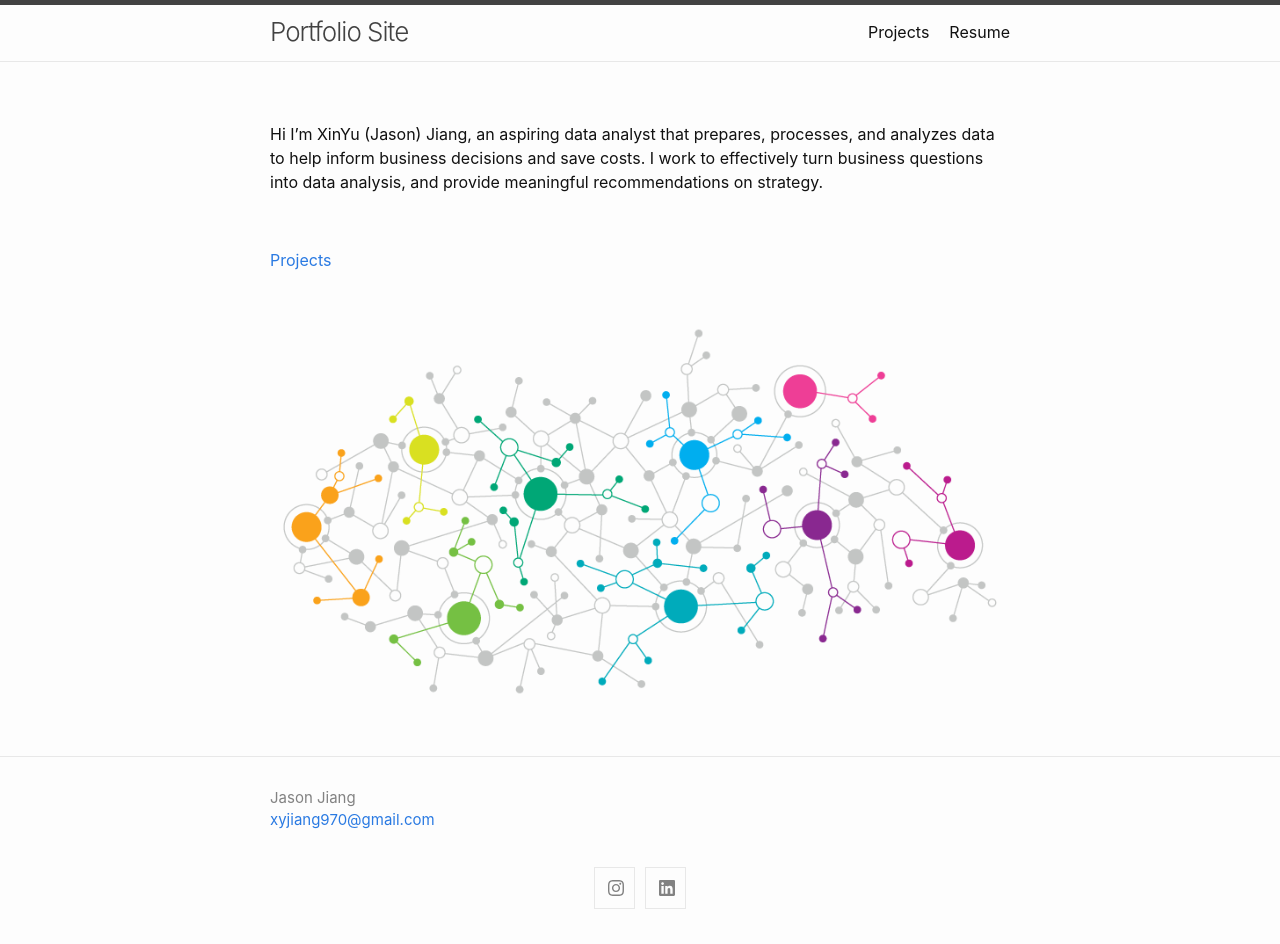
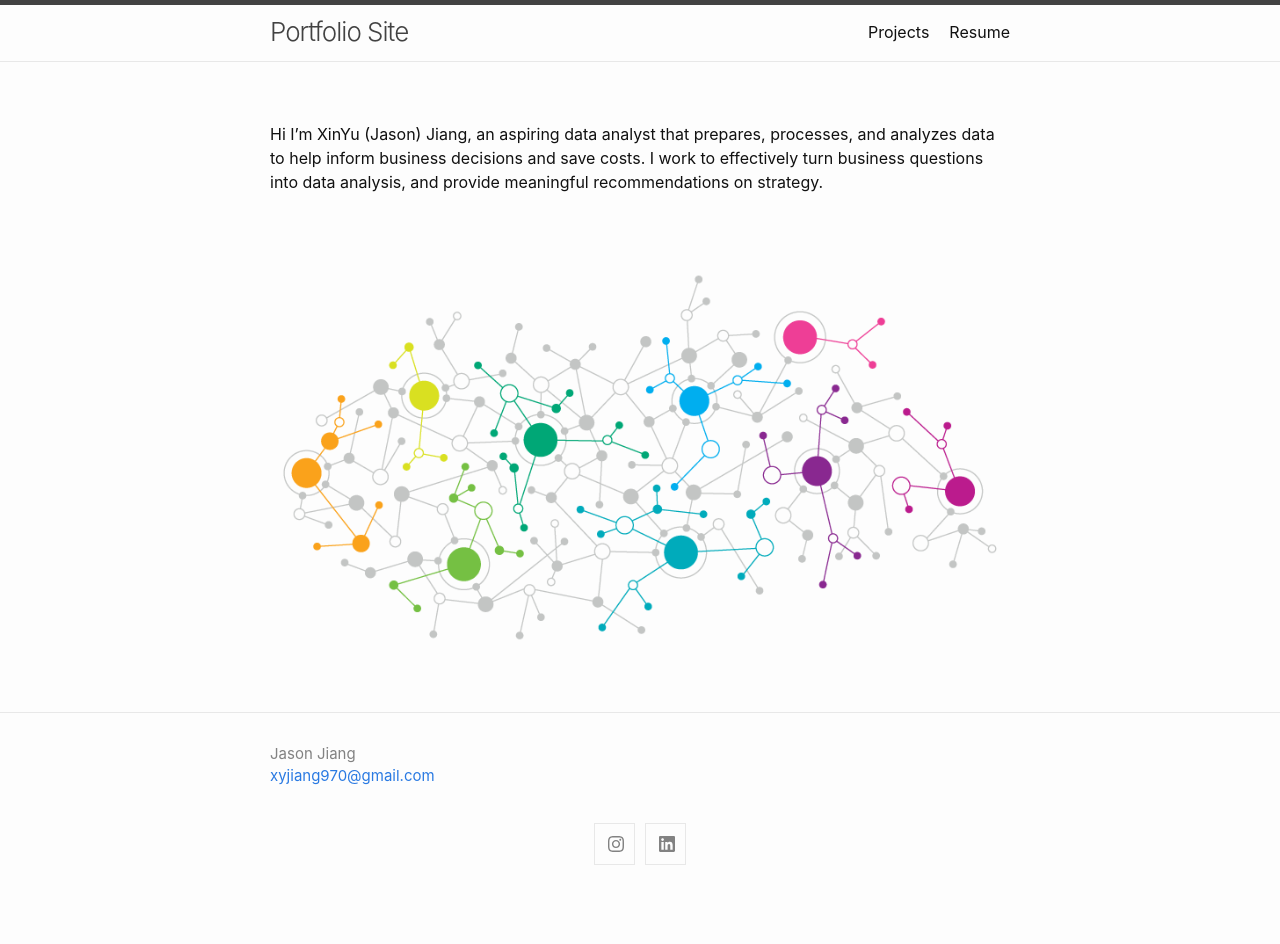
Before and after one commit to xyjiang970/xyjiang970.github.io, a Jekyll site: the page built from index.md, in a window 1280 px wide. Built offline with Jekyll 4.4.1, drawn with Linux system fonts in a browser that asks for light colours; after the commit the page ends 900 px from its top, so only the background shows below that.

Commit message:
Update index.md

```diff
--- a/index.md
+++ b/index.md
@@ -10,9 +10,6 @@ layout: post
 Hi I'm XinYu (Jason) Jiang, an aspiring data analyst that prepares, processes, and analyzes data to help inform business decisions and save costs. I work to effectively turn business questions into data analysis, and provide meaningful recommendations on strategy.
 
 <br>
-
-[Projects](/projects/projects_home.md)
-
 <br>
 
 ![homepage_image](/homepage_image.png)
```
